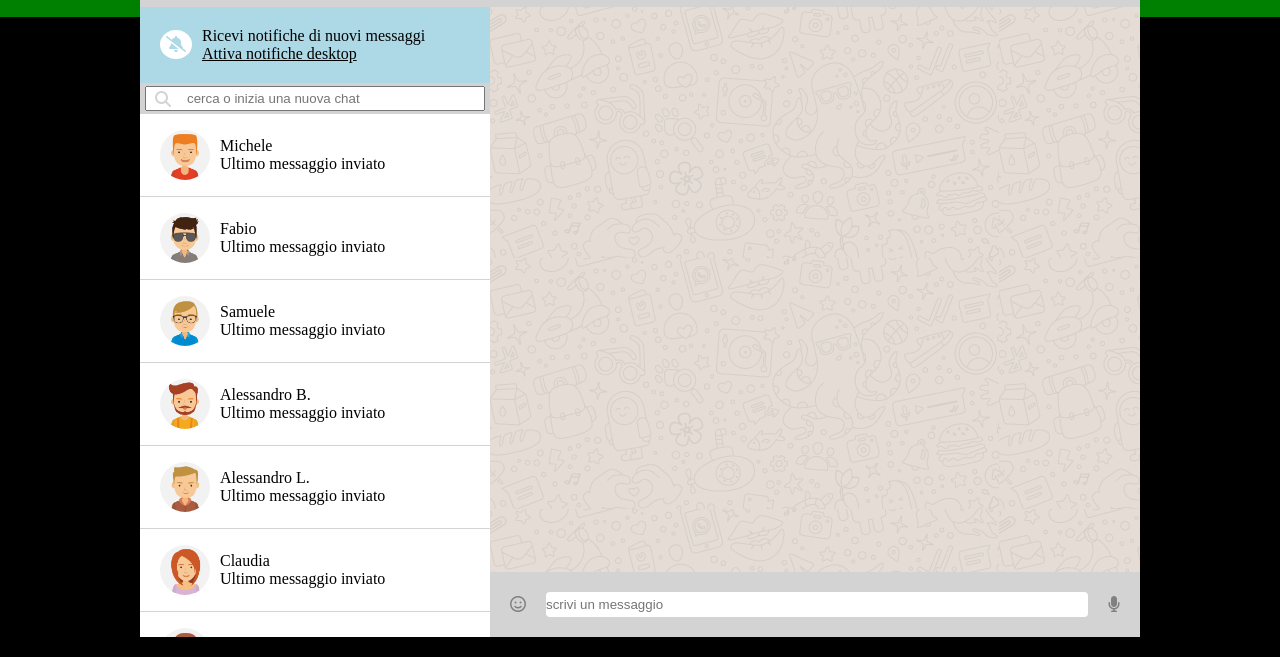
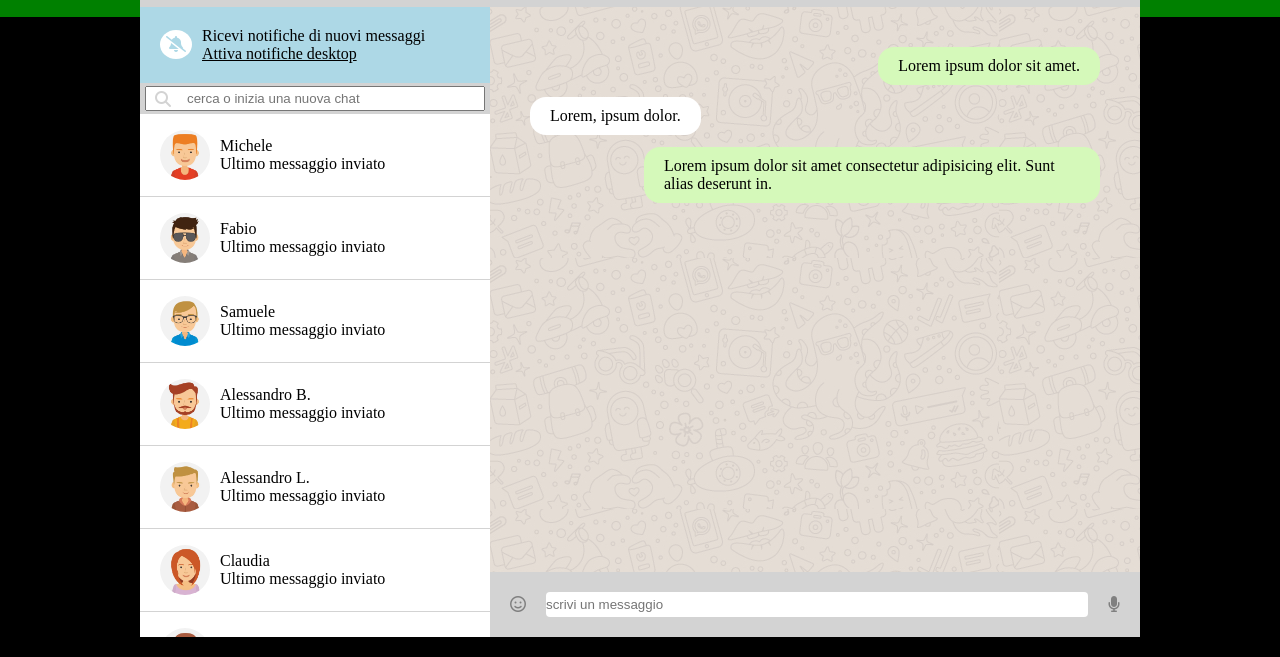
Before and after one commit to FrancescoBuonomoWork/vue-boolzapp, a plain HTML site: page index.html in a window 1280 px wide. Shown: the part 143-800 px from the top of the page. Drawn offline with nearby package versions, Linux system fonts and the light colour scheme.

Commit message:
add chat html + style

```diff
--- a/css/style.css
+++ b/css/style.css
@@ -140,6 +140,7 @@ img{
     display: flex;
     flex-direction: column;
 }
+
 /* .last-message{
     color: lightgray;
 } */
@@ -160,9 +161,34 @@ img{
     display: flex;
     flex-direction: column;
 }
-.chat-container{
+/* .chat-container{
     background-image: url(../img/mine.jpg);
     flex-grow: 1;
+} */
+
+/* CHAT  */
+.chat {
+	flex-grow: 1;
+	background-image: url('../img/mine.jpg');
+	padding: 40px;
+	display: flex;
+	flex-direction: column;
+	gap: 12px;
+}
+.message {
+	border-radius: 16px;
+	padding: 10px 20px;
+	max-width: 80%;
+}
+
+.message.sent {
+	background-color: #d5f9ba;
+	align-self: flex-end;
+}
+
+.message.received {
+	background-color: white;
+	align-self: flex-start;
 }
 .chat-bar-container{
 
--- a/index.html
+++ b/index.html
@@ -58,7 +58,7 @@
                             <!-- fine barra di ricerca  -->
                             <!-- inizio lista utenti chat  -->
                             <ul>
-                                <li v-for="(contact,index) in contacts" class="avatar avatar-chat">
+                                <li v-for="(contact,index) in contacts" class="avatar avatar-chat" :key="index">
                                     <!-- <img class="avatar-img" src="./img/avatar_2.jpg"> -->
                                     <img class="avatar-img" :src="contact.avatar">
                                     <div>
@@ -91,9 +91,17 @@
                 </div>
                  <!-- fine header chat  -->
                 <div class="chat-main-container">
-                    <div class="chat-container">
+                    <!-- <div class="chat-container"> -->
+                        <ul class="chat">
+                            <li class="message sent">Lorem ipsum dolor sit amet.</li>
+                            <li class="message received">Lorem, ipsum dolor.</li>
+                            <li class="message sent">
+                                Lorem ipsum dolor sit amet consectetur adipisicing elit. Sunt
+                                alias deserunt in.
+                            </li>
+                        </ul>
 
-                    </div>
+                    <!-- </div> -->
                     <div class="chat-bar-container">
                        <span class="cta"><i class="fa-regular fa-face-smile"></i></span>
                         <input class="chat-bar" type="text" placeholder="scrivi un messaggio">
```
